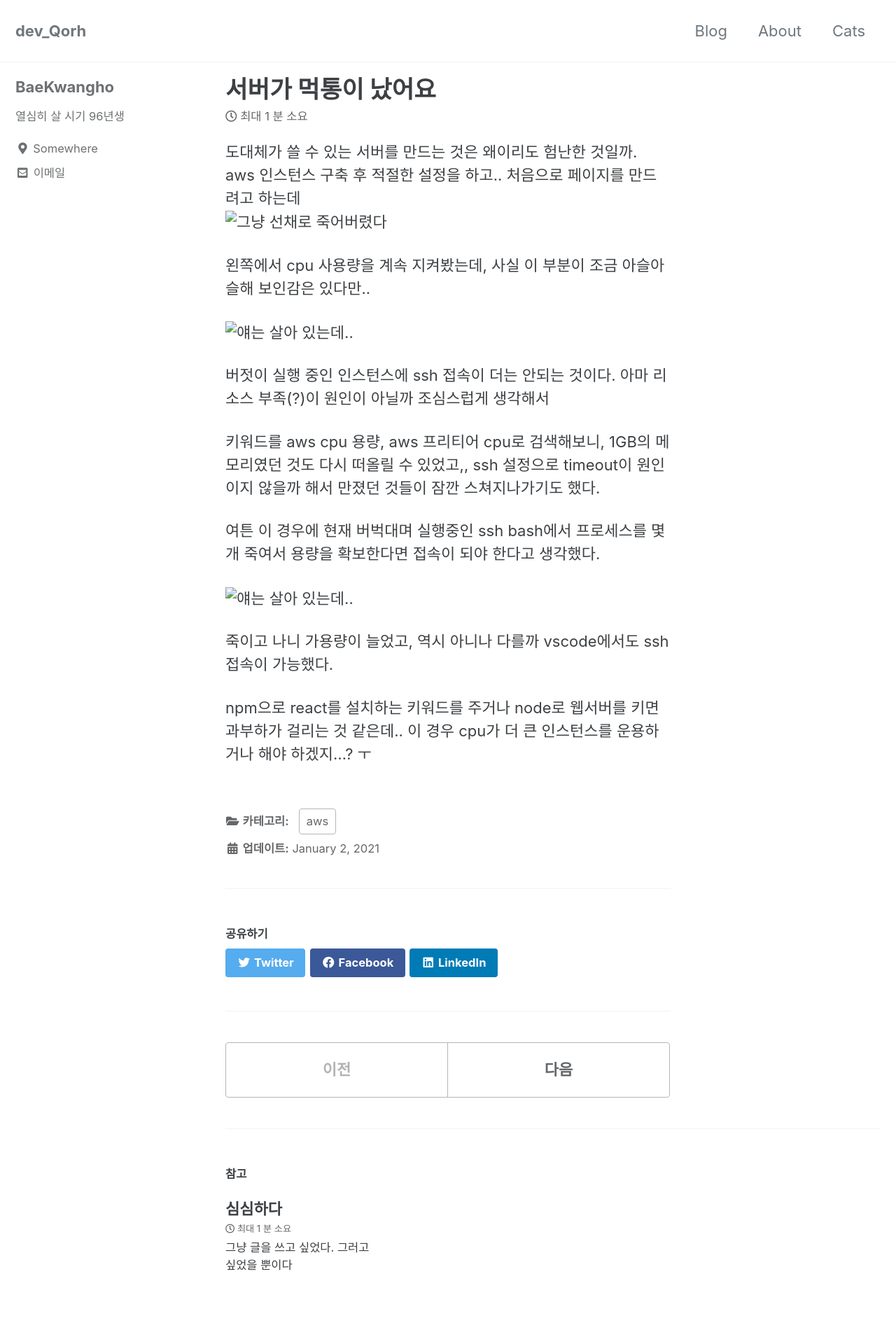
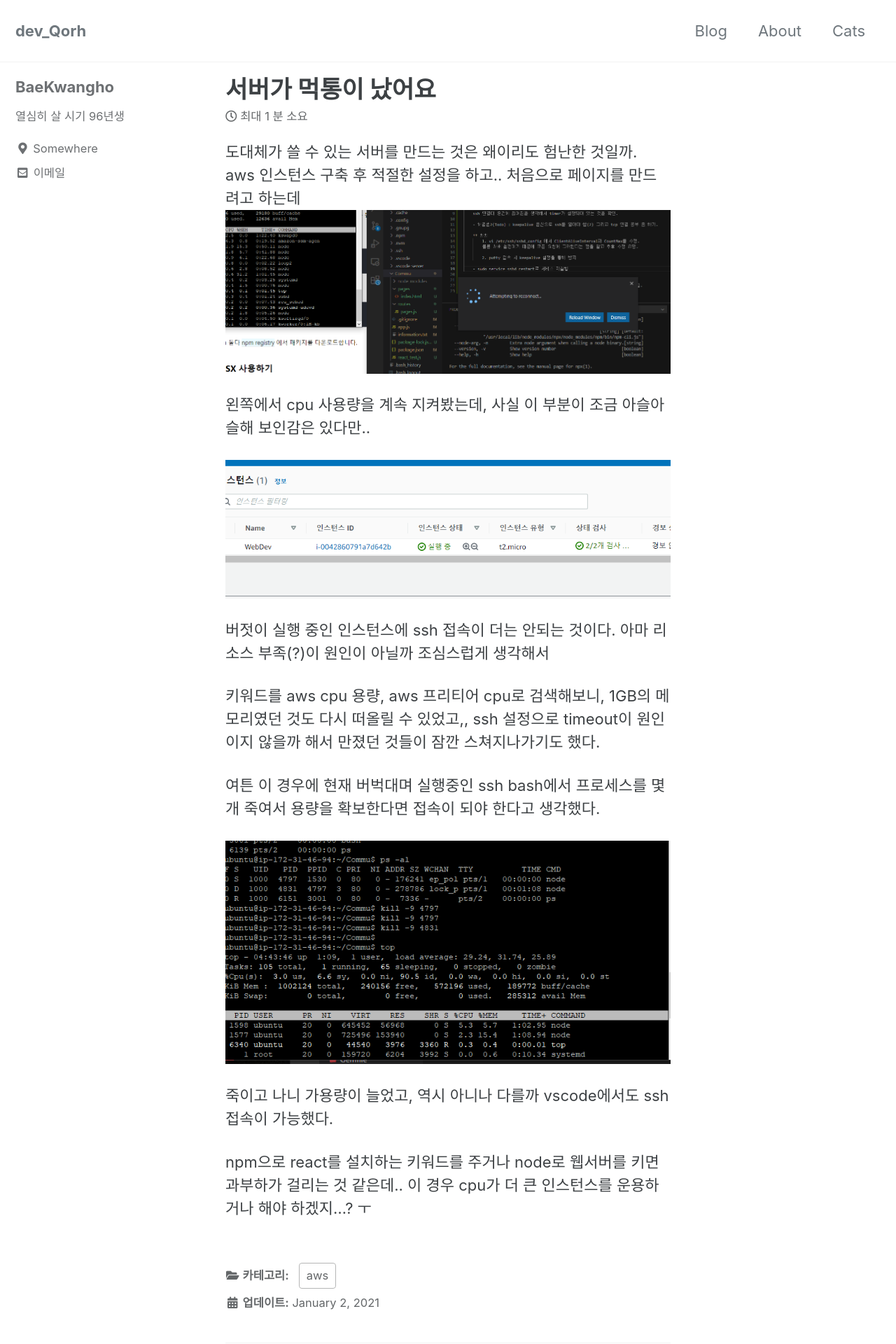
Before and after one commit to BaeKwangho/baekwangho.github.com, a Jekyll site: the page built from _posts/2021-01-02-aws(1).md, in a window 1280 px wide. Shown: the top 1920 px of the page at 70% size. Built offline with Jekyll 4.4.1, drawn with Linux system fonts in a browser that asks for light colours; cached includes are drawn as plain includes.

Commit message:
img folder added

```diff
--- a/_posts/2021-01-02-aws(1).md
+++ b/_posts/2021-01-02-aws(1).md
@@ -7,11 +7,11 @@ categories:
 도대체가 쓸 수 있는 서버를 만드는 것은 왜이리도 험난한 것일까.
 aws 인스턴스 구축 후 적절한 설정을 하고.. 처음으로 페이지를 만드려고 하는데
 <br>
-![그냥 선채로 죽어버렸다](/_imgs/2021-01-05-down.PNG)
+![그냥 선채로 죽어버렸다](/assets/imgs/2021-01-05-down.PNG)
 
 왼쪽에서 cpu 사용량을 계속 지켜봤는데, 사실 이 부분이 조금 아슬아슬해 보인감은 있다만..
 
-![얘는 살아 있는데..](/_imgs/2021-01-05-instance.PNG)
+![얘는 살아 있는데..](/assets/imgs/2021-01-05-instance.PNG)
 
 버젓이 실행 중인 인스턴스에 ssh 접속이 더는 안되는 것이다.
 아마 리소스 부족(?)이 원인이 아닐까 조심스럽게 생각해서
@@ -20,7 +20,7 @@ aws 인스턴스 구축 후 적절한 설정을 하고.. 처음으로 페이지
 
 여튼 이 경우에 현재 버벅대며 실행중인 ssh bash에서 프로세스를 몇개 죽여서 용량을 확보한다면 접속이 되야 한다고 생각했다.
 
-![얘는 살아 있는데..](/_imgs/2021-01-05-sshcpu.PNG)
+![얘는 살아 있는데..](/assets/imgs/2021-01-05-sshcpu.PNG)
 
 죽이고 나니 가용량이 늘었고, 역시 아니나 다를까 vscode에서도 ssh 접속이 가능했다.
 
```
Also changed, not shown: assets/imgs/2021-01-05-down.PNG (renamed from _imgs/2021-01-05-down.PNG), assets/imgs/2021-01-05-instance.PNG (renamed from _imgs/2021-01-05-instance.PNG), assets/imgs/2021-01-05-sshcpu.PNG (renamed from _imgs/2021-01-05-sshcpu.PNG).
